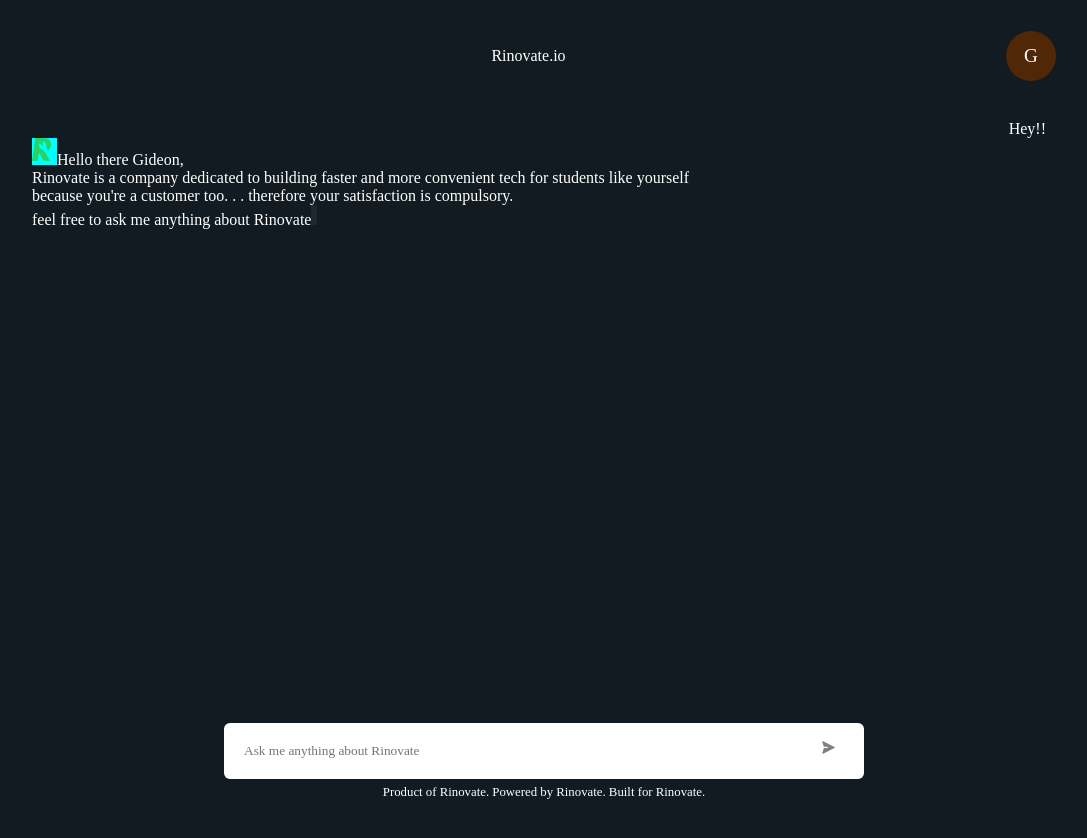
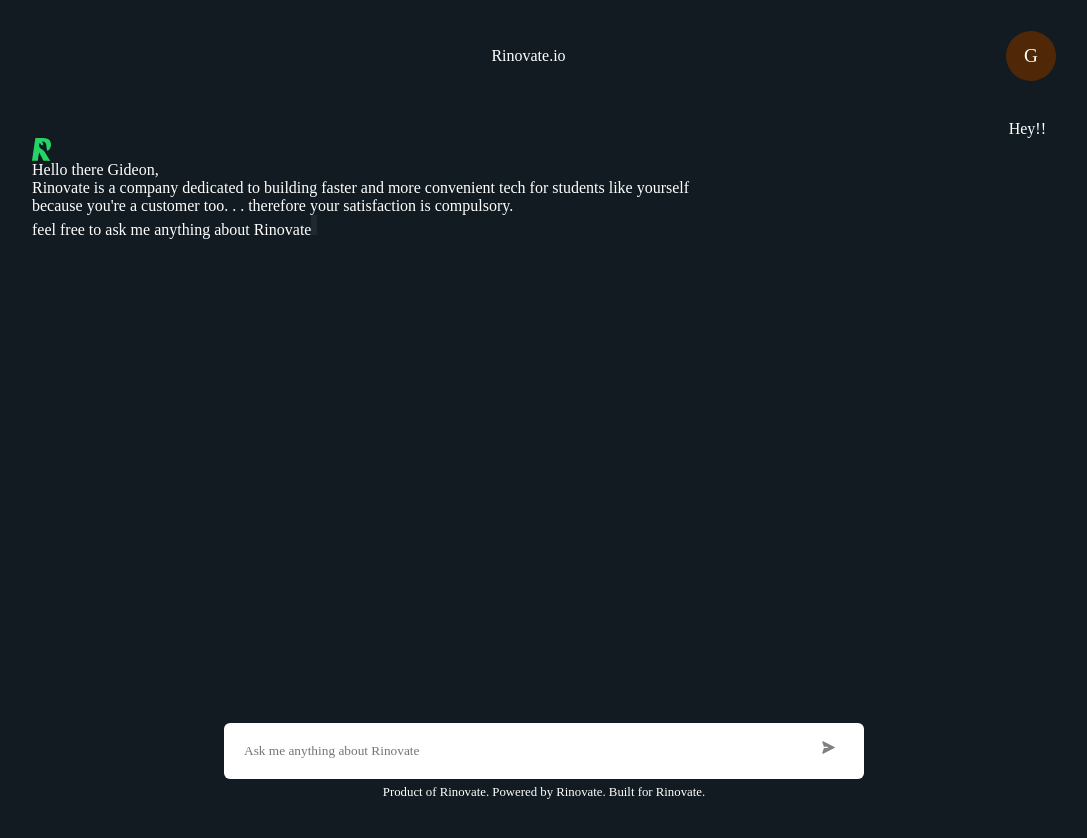
Before and after one commit to CsFreak28/MainSite, a plain HTML site: page public/index.html in a window 1280 px wide. Shown: the whole page, without its empty margins (96-1183 px from the left). Drawn offline with nearby package versions, Linux system fonts and the light colour scheme; a web font is replaced by a local one.

Commit message:
flex the rinovate logo and the university logo

```diff
--- a/public/index.css
+++ b/public/index.css
@@ -123,12 +123,15 @@
   width: 100%;
 }
 .rinovateLogoSpace {
-  width: 25px;
+  width: fit-content;
   /* height: 30px; */
   transition: 0.3s all;
   display: inline-block;
-  background-color: aqua;
+  /* background-color: aqua; */
   overflow: hidden;
+  display: flex;
+  align-items: center;
+  gap: 5px;
 }
 .downSvg {
   transition: all 0.3s cubic-bezier(0.85, 0.29, 0.74, 1.07);
@@ -195,8 +198,8 @@
   height: 100px;
 }
 .schoolLogo {
-  width: 40px;
-  height: 40px;
+  width: 30px;
+  height: 30px;
 }
 @keyframes borderAnimation {
   0% {
```
